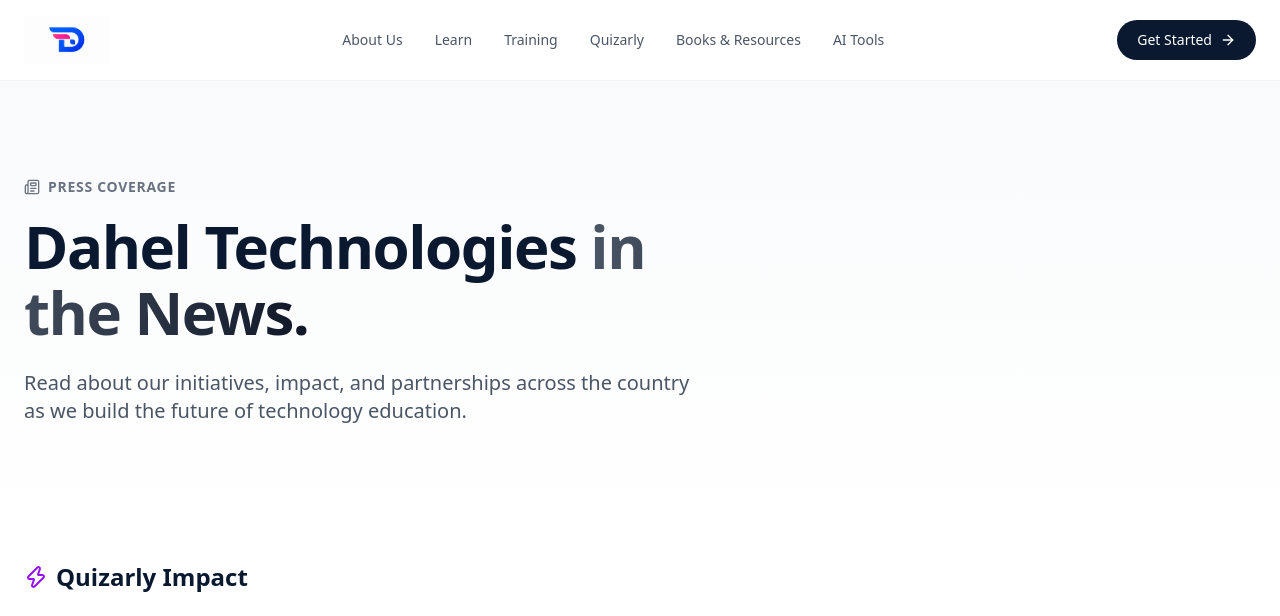
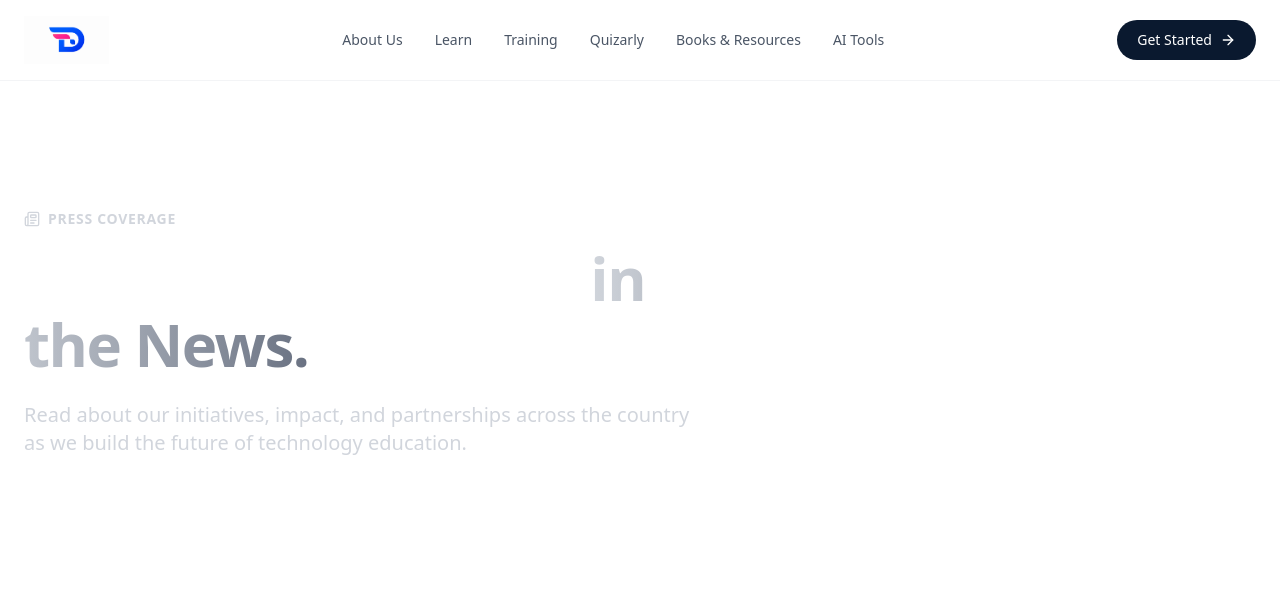
Before and after one commit to Dahel-Technologies/full_site, a Next.js app: page /news in a window 1280 px wide. Shown: the top 616 px of the page. Built offline with nearby package versions, Linux system fonts and the light colour scheme; grey boxes are pictures that could not be loaded.

Commit message:
feat: added framer-motion animations (split flap, typing, cubes) and updated backgrounds

```diff
--- a/package.json
+++ b/package.json
@@ -9,6 +9,7 @@
     "lint": "eslint"
   },
   "dependencies": {
+    "framer-motion": "^13.3.0",
     "lucide-react": "^1.46.0",
     "next": "16.3.5",
     "react": "19.2.8",
--- a/src/app/ai/page.tsx
+++ b/src/app/ai/page.tsx
@@ -1,5 +1,6 @@
 import Link from "next/link";
 import { ArrowRight, Sparkles } from "lucide-react";
+import SplitFlapText from "@/components/animations/SplitFlapText";
 
 export default function AIPage() {
   return (
@@ -12,8 +13,9 @@
             <Sparkles size={32} />
           </div>
           <span className="text-magenta-600 font-bold tracking-wider uppercase text-sm mb-4 block">Dahel AI Tools</span>
-          <h1 className="text-5xl md:text-6xl font-bold tracking-tight text-navy-900 max-w-3xl leading-[1.1] mb-6">
-            Learning is changing. <span className="text-transparent bg-clip-text bg-gradient-to-r from-magenta-600 to-purple-600">So are we.</span>
+          <h1 className="text-4xl md:text-6xl font-bold tracking-tight text-navy-900 max-w-3xl leading-[1.2] mb-6 flex flex-col items-center gap-4">
+            <SplitFlapText text="LEARNING IS CHANGING" className="text-2xl md:text-5xl" />
+            <span className="text-transparent bg-clip-text bg-gradient-to-r from-magenta-600 to-purple-600">So are we.</span>
           </h1>
           <p className="text-xl text-gray-600 max-w-2xl mb-10">
             Use AI to learn faster, practice better and turn ideas into practical outcomes.
--- a/src/app/news/page.tsx
+++ b/src/app/news/page.tsx
@@ -1,6 +1,7 @@
 import Link from "next/link";
 import Image from "next/image";
 import { ArrowRight, Zap, Globe2, Newspaper } from "lucide-react";
+import CubesBackground from "@/components/animations/CubesBackground";
 
 export default function NewsPage() {
   const quizarlyNews = [
@@ -18,14 +19,15 @@
   return (
     <div className="pb-24 bg-white min-h-screen">
       {/* HERO SECTION */}
-      <section className="bg-gradient-to-b from-gray-50 to-white pt-24 pb-16 px-6 relative overflow-hidden">
-        <div className="absolute top-0 right-0 w-1/2 h-full bg-gray-200/30 blur-3xl rounded-full -z-10" />
-        <div className="max-w-7xl mx-auto w-full">
-          <span className="text-gray-500 font-bold tracking-wider uppercase text-sm mb-4 block flex items-center gap-2"><Newspaper size={16}/> Press Coverage</span>
-          <h1 className="text-5xl md:text-6xl font-bold tracking-tight text-navy-900 max-w-2xl leading-[1.1] mb-6">
-            Dahel Technologies <span className="text-transparent bg-clip-text bg-gradient-to-r from-gray-600 to-gray-900">in the News.</span>
+      <section className="relative pt-32 pb-24 px-6 overflow-hidden min-h-[50vh] flex items-center">
+        <CubesBackground />
+
+        <div className="max-w-7xl mx-auto w-full relative z-10">
+          <span className="text-gray-300 font-bold tracking-wider uppercase text-sm mb-4 block flex items-center gap-2"><Newspaper size={16}/> Press Coverage</span>
+          <h1 className="text-5xl md:text-6xl font-bold tracking-tight text-white max-w-2xl leading-[1.1] mb-6">
+            Dahel Technologies <span className="text-transparent bg-clip-text bg-gradient-to-r from-gray-300 to-gray-500">in the News.</span>
           </h1>
-          <p className="text-xl text-gray-600 max-w-2xl mb-10">
+          <p className="text-xl text-gray-300 max-w-2xl mb-10">
             Read about our initiatives, impact, and partnerships across the country as we build the future of technology education.
           </p>
         </div>
--- a/src/app/resources/page.tsx
+++ b/src/app/resources/page.tsx
@@ -1,6 +1,7 @@
 import Link from "next/link";
 import Image from "next/image";
 import { ArrowRight, Book } from "lucide-react";
+import TypewriterText from "@/components/animations/TypewriterText";
 
 export default function ResourcesPage() {
   const resources = [
@@ -15,8 +16,9 @@
         <div className="absolute top-0 right-0 w-1/2 h-full bg-gray-200/30 blur-3xl rounded-full -z-10" />
         <div className="max-w-7xl mx-auto w-full">
           <span className="text-gray-500 font-bold tracking-wider uppercase text-sm mb-4 block flex items-center gap-2"><Book size={16}/> Learning Resources</span>
-          <h1 className="text-5xl md:text-6xl font-bold tracking-tight text-navy-900 max-w-2xl leading-[1.1] mb-6">
-            Don't just watch. <span className="text-transparent bg-clip-text bg-gradient-to-r from-gray-600 to-gray-900">Read & Build.</span>
+          <h1 className="text-4xl md:text-6xl font-bold tracking-tight text-navy-900 max-w-2xl leading-[1.2] mb-6 min-h-[3em] md:min-h-[2em] flex flex-col gap-2">
+            <span>Don't just watch.</span>
+            <TypewriterText text="Read & Build." delay={0.1} className="text-transparent bg-clip-text bg-gradient-to-r from-gray-600 to-gray-900" />
           </h1>
           <p className="text-xl text-gray-600 max-w-2xl mb-10">
             Books, guides, templates and practical resources curated by Dahel instructors to accelerate your learning.
--- /dev/null
+++ b/src/components/animations/CubesBackground.tsx
@@ -0,0 +1,46 @@
+"use client";
+import React, { useEffect, useState } from "react";
+import { motion } from "framer-motion";
+
+export default function CubesBackground() {
+  const [mousePosition, setMousePosition] = useState({ x: 0, y: 0 });
+
+  useEffect(() => {
+    const handleMouseMove = (e: MouseEvent) => {
+      setMousePosition({
+        x: (e.clientX / window.innerWidth) - 0.5,
+        y: (e.clientY / window.innerHeight) - 0.5,
+      });
+    };
+
+    window.addEventListener("mousemove", handleMouseMove);
+    return () => window.removeEventListener("mousemove", handleMouseMove);
+  }, []);
+
+  return (
+    <div className="absolute inset-0 overflow-hidden pointer-events-none -z-20 bg-gray-900">
+      <div className="absolute inset-0 opacity-20">
+        {[...Array(40)].map((_, i) => (
+          <motion.div
+            key={i}
+            className="absolute bg-white border border-white/20 rounded-md"
+            style={{
+              left: `${(i % 8) * 12.5 + Math.random() * 5}%`,
+              top: `${Math.floor(i / 8) * 20 + Math.random() * 10}%`,
+              width: `${Math.random() * 40 + 20}px`,
+              height: `${Math.random() * 40 + 20}px`,
+            }}
+            animate={{
+              x: mousePosition.x * (Math.random() * 100 - 50),
+              y: mousePosition.y * (Math.random() * 100 - 50),
+              rotateX: mousePosition.y * 180 + Math.random() * 360,
+              rotateY: mousePosition.x * 180 + Math.random() * 360,
+            }}
+            transition={{ type: "spring", stiffness: 50, damping: 20 }}
+          />
+        ))}
+      </div>
+      <div className="absolute inset-0 bg-gradient-to-b from-transparent to-navy-900/90" />
+    </div>
+  );
+}
--- /dev/null
+++ b/src/components/animations/SplitFlapText.tsx
@@ -0,0 +1,45 @@
+"use client";
+import React, { useEffect, useState } from "react";
+
+const CHARS = "ABCDEFGHIJKLMNOPQRSTUVWXYZ0123456789!@#$%^&*()";
+
+export default function SplitFlapText({ text, className = "" }: { text: string, className?: string }) {
+  const [displayText, setDisplayText] = useState<string[]>(Array(text.length).fill(" "));
+
+  useEffect(() => {
+    let iteration = 0;
+    const interval = setInterval(() => {
+      setDisplayText((currentText) =>
+        currentText.map((char, index) => {
+          if (index < iteration) {
+            return text[index];
+          }
+          return CHARS[Math.floor(Math.random() * CHARS.length)];
+        })
+      );
+
+      if (iteration >= text.length) {
+        clearInterval(interval);
+      }
+
+      iteration += 1 / 3;
+    }, 30);
+
+    return () => clearInterval(interval);
+  }, [text]);
+
+  return (
+    <span className={`inline-flex gap-1 ${className}`}>
+      {displayText.map((char, i) => (
+        <span
+          key={i}
+          className="inline-block bg-navy-900 text-white rounded md:rounded-lg px-2 min-w-[0.8em] text-center shadow-inner relative overflow-hidden"
+          style={{ fontFamily: "monospace" }}
+        >
+          {char === " " ? "\u00A0" : char}
+          <div className="absolute top-1/2 left-0 w-full h-[2px] bg-black/40" />
+        </span>
+      ))}
+    </span>
+  );
+}
--- /dev/null
+++ b/src/components/animations/TypewriterText.tsx
@@ -0,0 +1,36 @@
+"use client";
+import React, { useState, useEffect } from "react";
+import { motion } from "framer-motion";
+
+export default function TypewriterText({ text, delay = 0.05, className = "" }: { text: string, delay?: number, className?: string }) {
+  const [displayText, setDisplayText] = useState("");
+
+  useEffect(() => {
+    let currentText = "";
+    let currentIndex = 0;
+
+    const interval = setInterval(() => {
+      if (currentIndex < text.length) {
+        currentText += text[currentIndex];
+        setDisplayText(currentText);
+        currentIndex++;
+      } else {
+        clearInterval(interval);
+      }
+    }, delay * 1000);
+
+    return () => clearInterval(interval);
+  }, [text, delay]);
+
+  return (
+    <span className={className}>
+      {displayText}
+      <motion.span
+        initial={{ opacity: 0 }}
+        animate={{ opacity: 1 }}
+        transition={{ repeat: Infinity, duration: 0.8, ease: "linear" }}
+        className="inline-block w-[0.2em] h-[0.9em] bg-current ml-[2px] align-middle"
+      />
+    </span>
+  );
+}
```
Also changed, not shown: src/app/about/page.tsx (+23 -7 lines), 2 other files (tests, documents, lock files or other folders).
